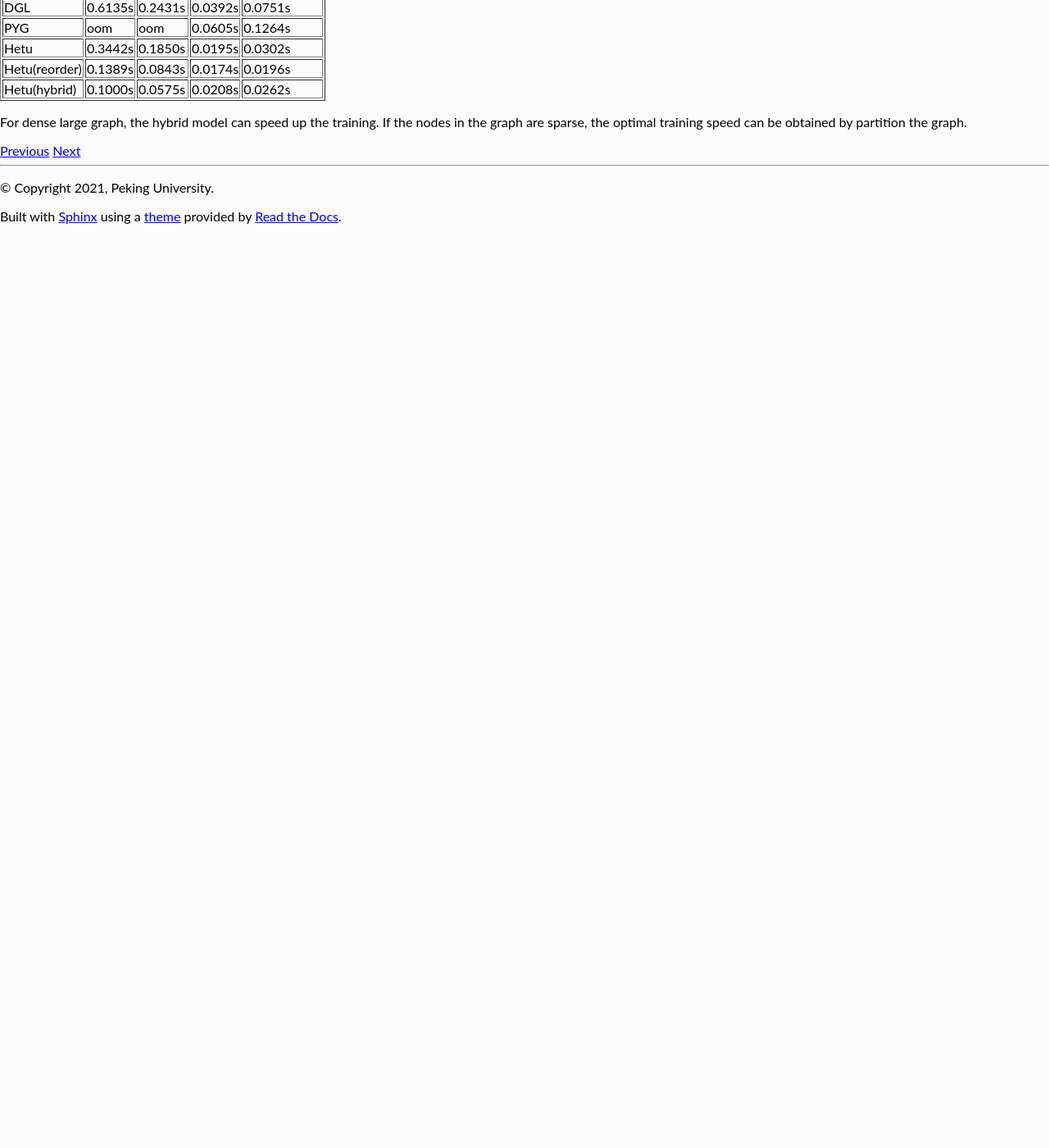
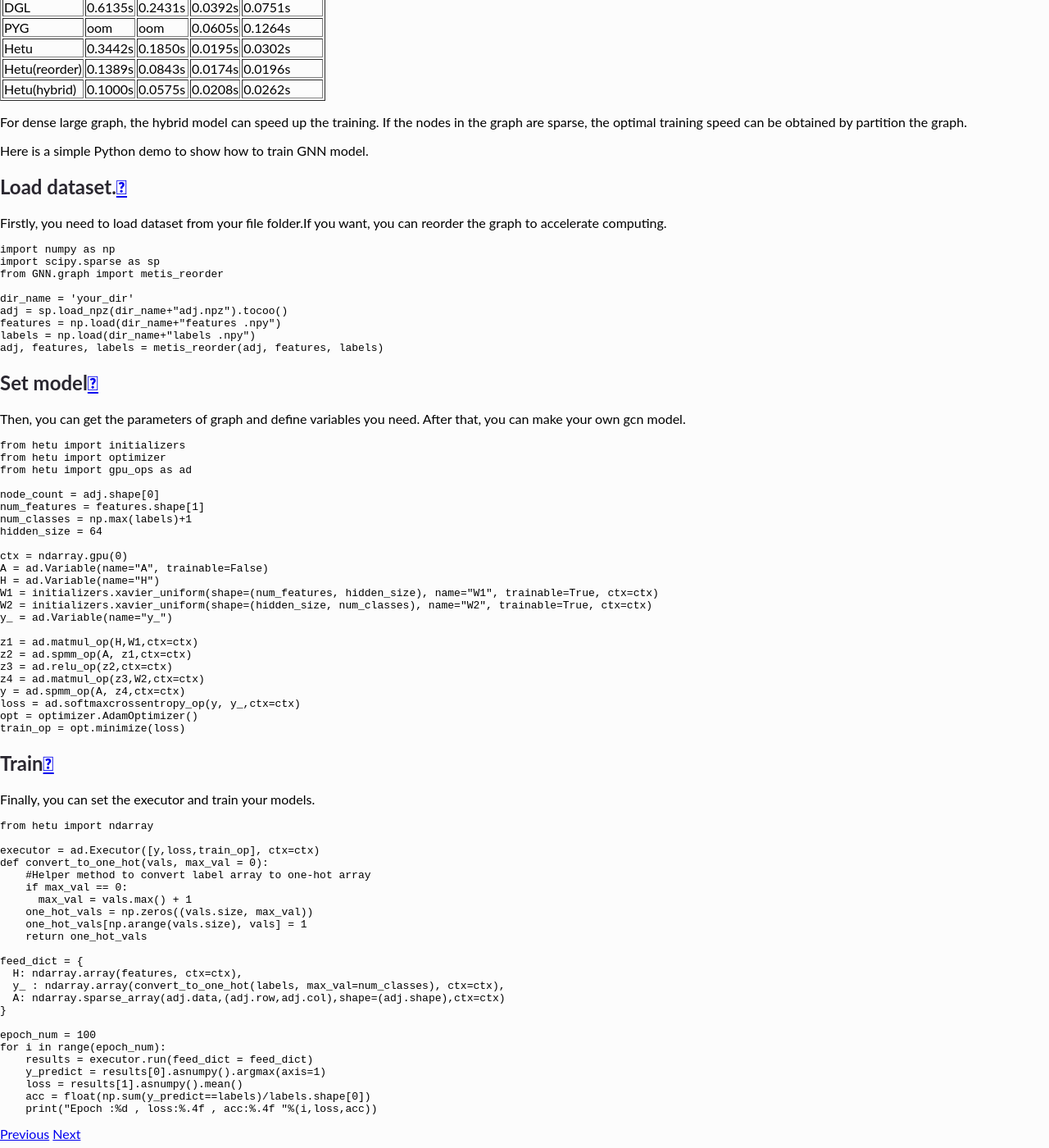
Before and after one commit to njw1123/Hetu_doc, a Sphinx documentation site: the page built from source/Features/content5.md, in a window 1280 px wide and 1400 px high, scrolled down 2343 px. Shown: the whole window at 82% size. Built offline with Sphinx 7.4.7 and the Read the Docs theme 2.0.0, drawn with Linux system fonts in a browser that asks for light colours; before the commit the page ends 2616 px from its top, so only the background shows below that.

Commit message:
Update content5.md

````diff
--- a/source/Features/content5.md
+++ b/source/Features/content5.md
@@ -26,3 +26,82 @@ It can be seen from the table that for the small graph, the calculation speed of
 | Hetu(hybrid)	  | 0.1000s | 0.0575s  | 0.0208s | 0.0262s    |
 
 For dense large graph, the hybrid model can speed up the training. If the nodes in the graph are sparse, the optimal training speed can be obtained by partition the graph.
+
+Here is a simple Python demo to show how to train GNN model.
+
+### Load dataset.
+
+Firstly, you need to load dataset from your file folder.If you want, you can reorder the graph to accelerate computing.
+```python
+import numpy as np
+import scipy.sparse as sp
+from GNN.graph import metis_reorder
+
+dir_name = 'your_dir'
+adj = sp.load_npz(dir_name+"adj.npz").tocoo()
+features = np.load(dir_name+"features .npy")
+labels = np.load(dir_name+"labels .npy")
+adj, features, labels = metis_reorder(adj, features, labels)
+```
+
+### Set model
+
+Then, you can get the parameters of graph and define variables  you need. After that, you can make your own gcn model.
+
+```python
+from hetu import initializers
+from hetu import optimizer
+from hetu import gpu_ops as ad
+
+node_count = adj.shape[0]
+num_features = features.shape[1]
+num_classes = np.max(labels)+1
+hidden_size = 64
+
+ctx = ndarray.gpu(0)
+A = ad.Variable(name="A", trainable=False)
+H = ad.Variable(name="H")
+W1 = initializers.xavier_uniform(shape=(num_features, hidden_size), name="W1", trainable=True, ctx=ctx)
+W2 = initializers.xavier_uniform(shape=(hidden_size, num_classes), name="W2", trainable=True, ctx=ctx)
+y_ = ad.Variable(name="y_")
+
+z1 = ad.matmul_op(H,W1,ctx=ctx)
+z2 = ad.spmm_op(A, z1,ctx=ctx)
+z3 = ad.relu_op(z2,ctx=ctx)
+z4 = ad.matmul_op(z3,W2,ctx=ctx)
+y = ad.spmm_op(A, z4,ctx=ctx)
+loss = ad.softmaxcrossentropy_op(y, y_,ctx=ctx)
+opt = optimizer.AdamOptimizer()
+train_op = opt.minimize(loss)
+```
+
+### Train
+
+Finally, you can set the executor and train your models.
+
+```python
+from hetu import ndarray
+
+executor = ad.Executor([y,loss,train_op], ctx=ctx)
+def convert_to_one_hot(vals, max_val = 0):
+    #Helper method to convert label array to one-hot array
+    if max_val == 0:
+      max_val = vals.max() + 1
+    one_hot_vals = np.zeros((vals.size, max_val))
+    one_hot_vals[np.arange(vals.size), vals] = 1
+    return one_hot_vals
+
+feed_dict = {
+  H: ndarray.array(features, ctx=ctx),
+  y_ : ndarray.array(convert_to_one_hot(labels, max_val=num_classes), ctx=ctx),
+  A: ndarray.sparse_array(adj.data,(adj.row,adj.col),shape=(adj.shape),ctx=ctx)
+}
+
+epoch_num = 100
+for i in range(epoch_num):
+    results = executor.run(feed_dict = feed_dict)
+    y_predict = results[0].asnumpy().argmax(axis=1)
+    loss = results[1].asnumpy().mean()
+    acc = float(np.sum(y_predict==labels)/labels.shape[0])
+    print("Epoch :%d , loss:%.4f , acc:%.4f "%(i,loss,acc))
+```
````
